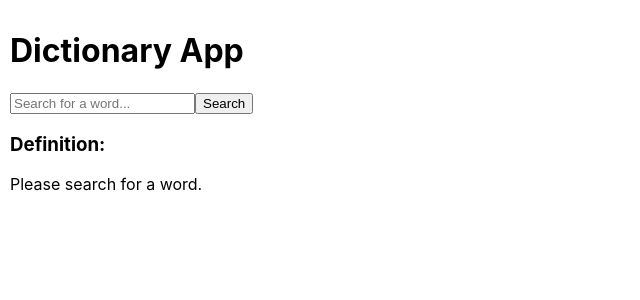
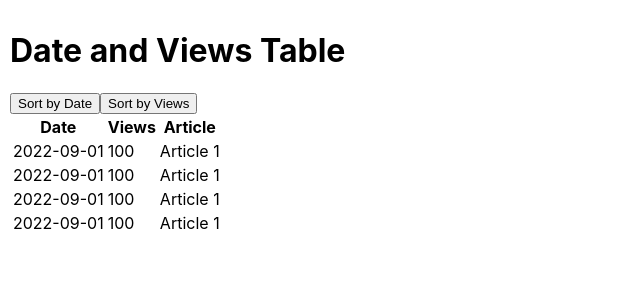
Before and after one commit to Alok3333/xDictionary, a React (Create React App) app: page / in a window 1280 px wide. Shown: the top 300 px of the page, without its empty margins (0-640 px from the left). Built offline with nearby package versions, Linux system fonts and the light colour scheme.

Commit message:
first commited

```diff
--- a/src/App.js
+++ b/src/App.js
@@ -1,76 +1,58 @@
 import { useState } from "react";
 import "./App.css";
 
-const dictionaryData = [
-  {
-    word: "React",
-    meaning: "A JavaScript library for building user interfaces.",
-  },
+const tableData = [
+  { date: "2022-09-01", views: 100, article: "Article 1" },
 
-  { word: "Component", meaning: "A reusable building block in React." },
+  { date: "2023-09-01", views: 100, article: "Article 1" },
 
-  { word: "State", meaning: "An object that stores data for a component." },
+  { date: "2023-09-02", views: 150, article: "Article 2" },
+
+  { date: "2023-09-02", views: 120, article: "Article 3" },
+
+  { date: "2020-09-03", views: 200, article: "Article 4" },
 ];
 
 function App() {
-  const [searchTxt, setSearchTxt] = useState("");
-  const [showDictionaryText, setShowDictionaryText] = useState([]);
-  const [wordPre, setWordPre] = useState(false);
-  const [err, setErr] = useState("");
-
-  const handleClickSearch = (e) => {
-    e.preventDefault();
-
-    if (!searchTxt) {
-      // If the search input is empty, display an error message
-      setErr("Word not found in the dictionary.");
-      setWordPre(false);
-      return;
-    }
-
-    const filteredState = dictionaryData.filter(
-      (w) => w.word.toLowerCase() === searchTxt.toLowerCase()
-    );
-
-    if (filteredState.length > 0) {
-      setShowDictionaryText(filteredState);
-      setWordPre(true);
-      setErr(""); // Clear any previous error
-    } else {
-      setErr("Word not found in the dictionary.");
-      setWordPre(false);
-    }
-  };
-
   return (
     <div className="App">
+      <h1>Date and Views Table</h1>
       <div>
-        <h1>Dictionary App</h1>
+        <button>Sort by Date</button>
+        <button>Sort by Views</button>
       </div>
       <div>
-        <form>
-          <input
-            type="text"
-            value={searchTxt}
-            placeholder="Search for a word..."
-            onChange={(e) => setSearchTxt(e.target.value)}
-          />
-          <button onClick={handleClickSearch}>Search</button>
-        </form>
-      </div>
-      <div>
-        <h3>Definition:</h3>
-        {wordPre ? (
-          showDictionaryText.map((item) => (
-            <div key={item.word}>
-              <p>
-                <strong>{item.word}:</strong> {item.meaning}
-              </p>
-            </div>
-          ))
-        ) : (
-          <p>{err || "Please search for a word."}</p>
-        )}
+        <table>
+          <thead>
+            <tr>
+              <th>Date</th>
+              <th>Views</th>
+              <th>Article</th>
+            </tr>
+          </thead>
+          <tbody>
+            <tr>
+              <td>2022-09-01</td>
+              <td>100</td>
+              <td>Article 1</td>
+            </tr>
+            <tr>
+              <td>2022-09-01</td>
+              <td>100</td>
+              <td>Article 1</td>
+            </tr>
+            <tr>
+              <td>2022-09-01</td>
+              <td>100</td>
+              <td>Article 1</td>
+            </tr>
+            <tr>
+              <td>2022-09-01</td>
+              <td>100</td>
+              <td>Article 1</td>
+            </tr>
+          </tbody>
+        </table>
       </div>
     </div>
   );
```
Also changed, not shown: 1 other file (tests, documents, lock files or other folders).
